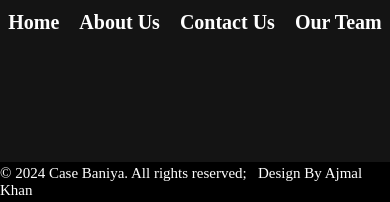
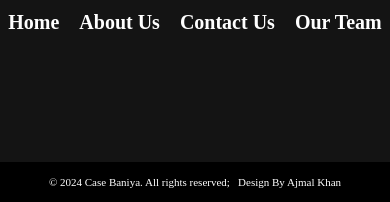
Before and after one commit to Ajmalkhan01/CASE-BANIYA, a plain HTML site: page index.html in a window 390 px wide. Shown: the part 3701-3903 px from the top of the page. Drawn offline with Linux system fonts and the light colour scheme.

Commit message:
Update style.css

```diff
--- a/style.css
+++ b/style.css
@@ -683,6 +683,6 @@ footer{
 }
 @media screen and (max-width: 768px){
     .bottom-bar{
-        font-size: 15px;
+        font-size: 11px;
     }
 }
```
